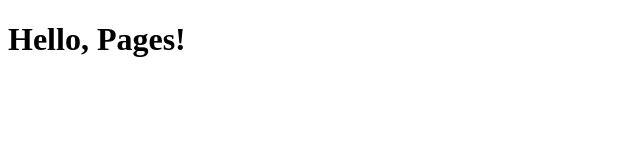
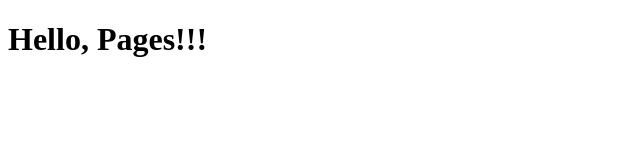
Before and after one commit to hwangpro-rpa/series, a plain HTML site: page index.html in a window 1280 px wide. Shown: the full height of the page, 0-640 px from the left. Drawn offline with Linux system fonts and the light colour scheme.

Commit message:
Update index.html

```diff
--- a/index.html
+++ b/index.html
@@ -7,7 +7,7 @@
   </head>
   <body>
     <div>
-      <h1>Hello, Pages!</h1>
+      <h1>Hello, Pages!!!</h1>
     </div>
   </body>
 </html>
```
